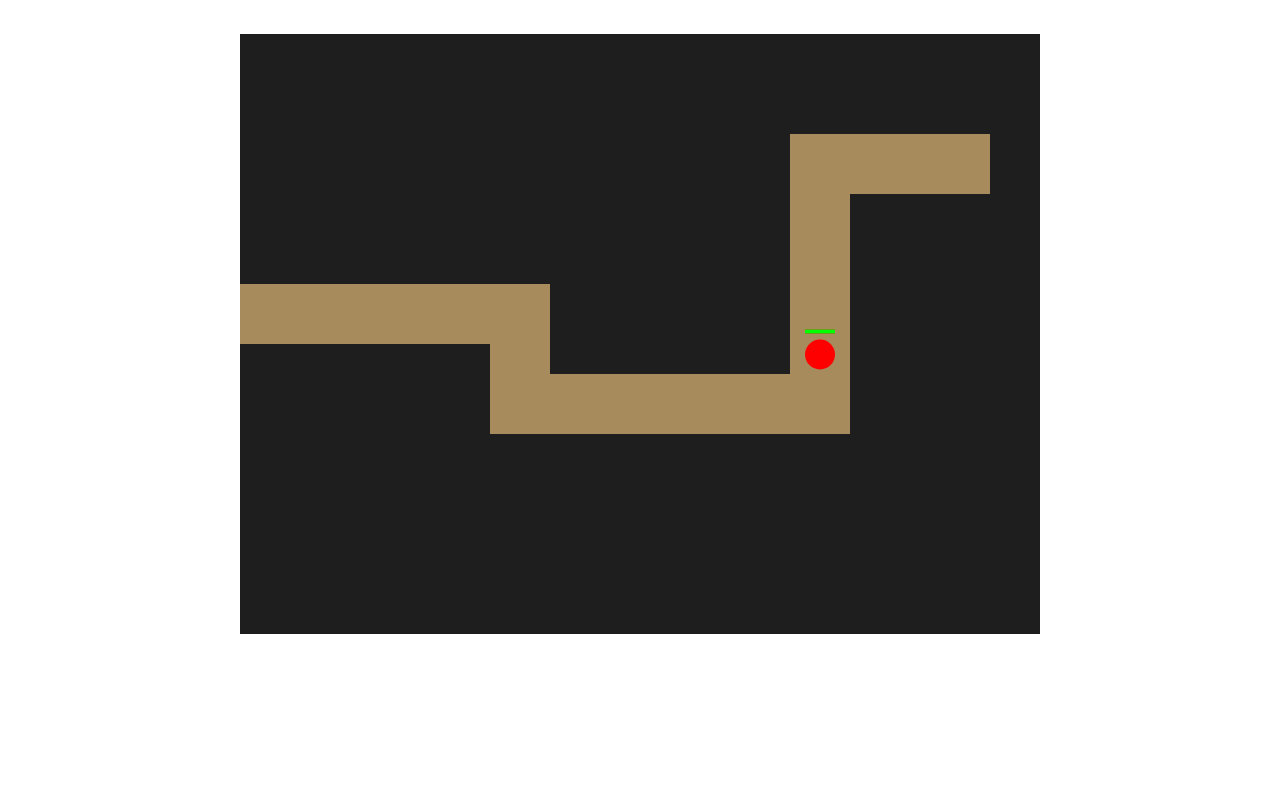
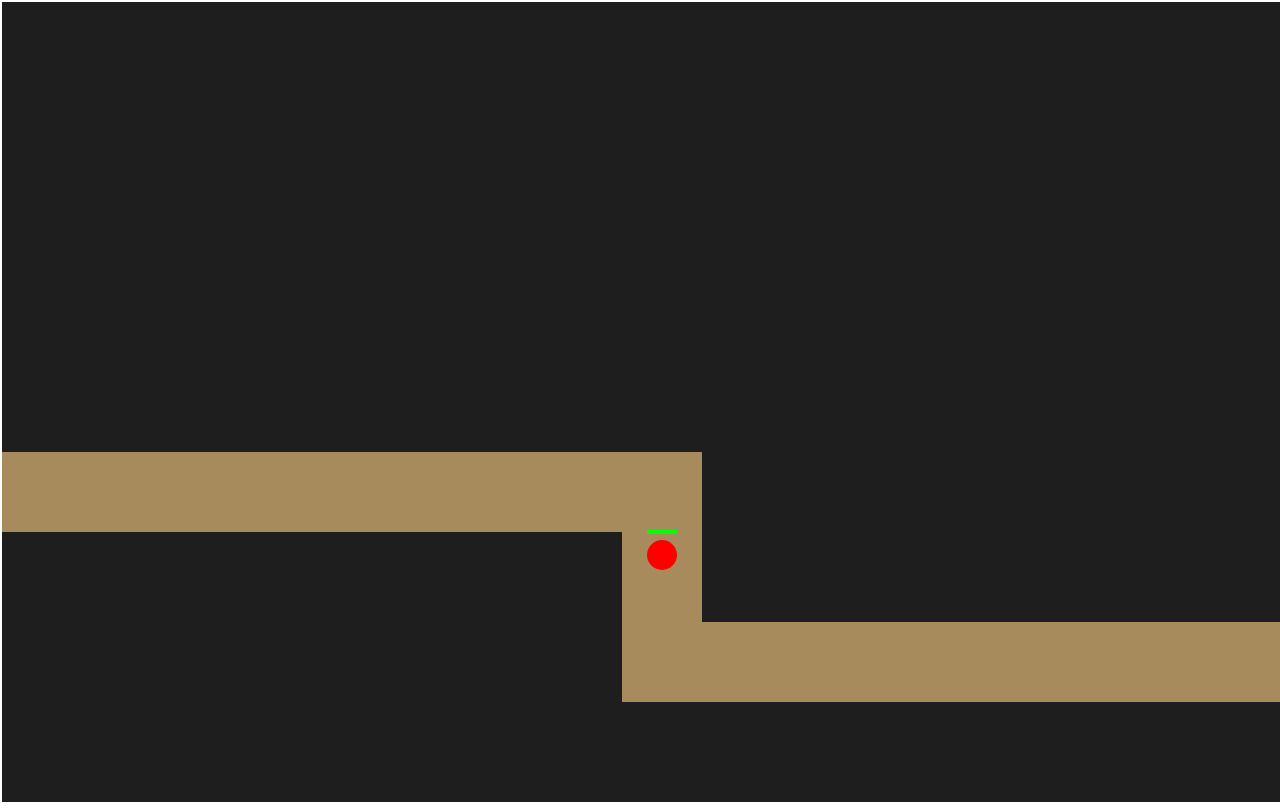
Before and after one commit to bsilcox1990/tower-defense-game, a React (Vite) app: page / in a window 1280 px wide. Built offline with nearby package versions, Linux system fonts and the light colour scheme.

Commit message:
Update the sizing on the game cavnas to fit the screen

```diff
--- a/src/App.tsx
+++ b/src/App.tsx
@@ -1,22 +1,8 @@
-import { useState } from 'react'
 import GameCanvas from './components/GameCanvas'
 import './App.css'
 
 function App() {
-
-
-  return (
-    <div
-      style={{
-        display: "flex",
-        justifyContent: "center",
-        marginTop: "2rem",
-      }}
-
-    >
-      <GameCanvas />
-    </div>
-  )
+  return <GameCanvas />
 }
 
 export default App
--- a/src/components/GameCanvas.tsx
+++ b/src/components/GameCanvas.tsx
@@ -46,8 +46,8 @@ export default function GameCanvas() {
     return (
         <canvas
             ref={canvasRef}
-            width={800}
-            height={600}
+            width={window.innerWidth}
+            height={window.innerHeight}
             style={{
                 border: "2px solid white",
             }}
--- a/src/game/Game.ts
+++ b/src/game/Game.ts
@@ -66,18 +66,18 @@ export class Game {
     }
 
     draw() {
-        this.ctx.clearRect(0, 0, 800, 600);
+        this.ctx.clearRect(0, 0, this.ctx.canvas.width, this.ctx.canvas.height);
 
         this.ctx.fillStyle = "#1e1e1e";
-        this.ctx.fillRect(0, 0, 800, 600);
+        this.ctx.fillRect(0, 0, this.ctx.canvas.width, this.ctx.canvas.height);
 
         this.ctx.fillStyle = "#a88b5c";
 
-        this.ctx.fillRect(0, 250, 250, 60);
-        this.ctx.fillRect(250, 250, 60, 150);
-        this.ctx.fillRect(250, 340, 300, 60);
-        this.ctx.fillRect(550, 100, 60, 300);
-        this.ctx.fillRect(550, 100, 200, 60);
+        this.ctx.fillRect(0, 450, 700, 80);
+        this.ctx.fillRect(620, 450, 80, 250);
+        this.ctx.fillRect(620, 620, 800, 80);
+        this.ctx.fillRect(1340, 150, 80, 550);
+        this.ctx.fillRect(1340, 150, 500, 80);
 
         this.enemies.forEach(enemy => {
             enemy.draw(this.ctx);
--- a/src/game/Path.ts
+++ b/src/game/Path.ts
@@ -1,9 +1,9 @@
 export const path = [
-    { x: 0, y: 280 },
-    { x: 250, y: 280 },
-    { x: 280, y: 280 },
-    { x: 280, y: 370 },
-    { x: 580, y: 370 },
-    { x: 580, y: 130 },
-    { x: 750, y: 130 }
+    { x: 0, y: 490 },
+    { x: 620, y: 490 },
+    { x: 660, y: 490 },
+    { x: 660, y: 660 },
+    { x: 1380, y: 660 },
+    { x: 1380, y: 190 },
+    { x: 1840, y: 190 }
 ]
--- a/src/index.css
+++ b/src/index.css
@@ -0,0 +1,9 @@
+* {
+  margin: 0;
+  padding: 0;
+  box-sizing: border-box;
+}
+
+body {
+  overflow: hidden;
+}
```
